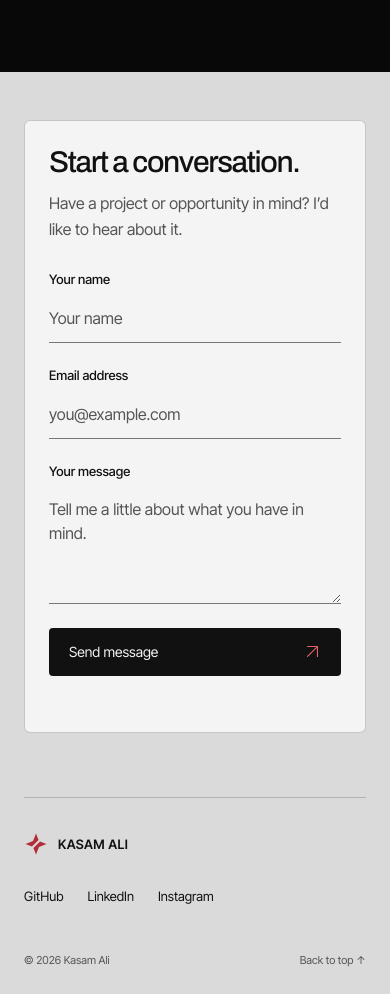
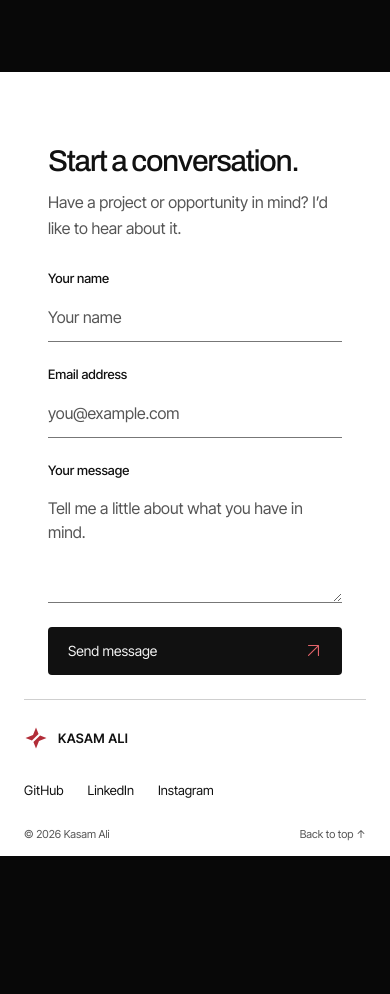
Before and after one commit to FocalAgency/new-personal-portfolio, a Next.js app: page / in a window 390 px wide. Shown: the part 6320-7314 px from the top of the page. After the commit the page ends 7176 px from the top, so only its background shows below. Built offline with nearby package versions, Linux system fonts and the light colour scheme.

Commit message:
style: refine white contact section and footer spacing

```diff
--- a/src/components/contact/contact-form.css
+++ b/src/components/contact/contact-form.css
@@ -4,10 +4,8 @@
   display: grid;
   grid-template-columns: minmax(0, 0.8fr) minmax(0, 1.2fr);
   gap: 56px;
-  padding: 40px;
-  background: var(--white);
-  border: 1px solid var(--dark-line);
-  border-radius: 6px;
+  padding: 40px 40px 24px;
+  background: #fff;
 }
 .contact-form-intro {
   max-width: 300px;
@@ -137,6 +135,10 @@
   line-height: 1.5;
   overflow-wrap: anywhere;
 }
+.contact-form-status:empty {
+  min-height: 0;
+  padding-top: 0;
+}
 .contact-form-honeypot {
   display: none;
 }
@@ -145,7 +147,7 @@
     grid-template-columns: minmax(0, 1fr);
     gap: 28px;
     max-width: 680px;
-    padding: 32px;
+    padding: 32px 32px 20px;
   }
   .contact-form-intro {
     max-width: 480px;
@@ -153,7 +155,7 @@
 }
 @media (max-width: 480px) {
   .contact-form-section {
-    padding: 24px;
+    padding: 24px 24px 16px;
   }
   .contact-form-row {
     grid-template-columns: minmax(0, 1fr);
--- a/src/styles/contact.css
+++ b/src/styles/contact.css
@@ -1,14 +1,14 @@
 .contact {
   --accent: var(--accent-ink);
-  background: var(--paper);
+  background: #fff;
   color: var(--ink);
   max-width: none;
   padding-top: 72px;
-  padding-bottom: 104px;
+  padding-bottom: 16px;
 }
 @media (max-width: 760px) {
   .contact {
     padding-top: 48px;
-    padding-bottom: 64px;
+    padding-bottom: 8px;
   }
 }
--- a/src/styles/footer.css
+++ b/src/styles/footer.css
@@ -1,6 +1,6 @@
 .site-footer {
   --accent: var(--accent-ink);
-  background: var(--paper);
+  background: #fff;
   color: var(--ink);
   padding: 0 var(--gutter);
 }
@@ -13,7 +13,7 @@
   grid-template-columns: 1fr auto;
   align-items: start;
   gap: 32px;
-  padding: 32px 0 12px;
+  padding: 24px 0 0;
   border-top: 1px solid var(--dark-line);
 }
 .footer-brand {
@@ -47,7 +47,7 @@
   align-items: center;
   justify-content: space-between;
   gap: 24px;
-  padding: 8px 0 20px;
+  padding: 0;
   font-size: 12px;
   color: var(--light-muted);
 }
@@ -69,13 +69,13 @@
   .footer-contact {
     grid-template-columns: 1fr;
     gap: 8px;
-    padding-top: 24px;
+    padding-top: 16px;
   }
   .footer-socials {
     gap: 24px;
   }
   .footer-bottom {
-    padding-bottom: 12px;
+    padding-bottom: 0;
     font-size: 11px;
   }
 }
```
Also changed, not shown: 1 other file (tests, documents, lock files or other folders).
